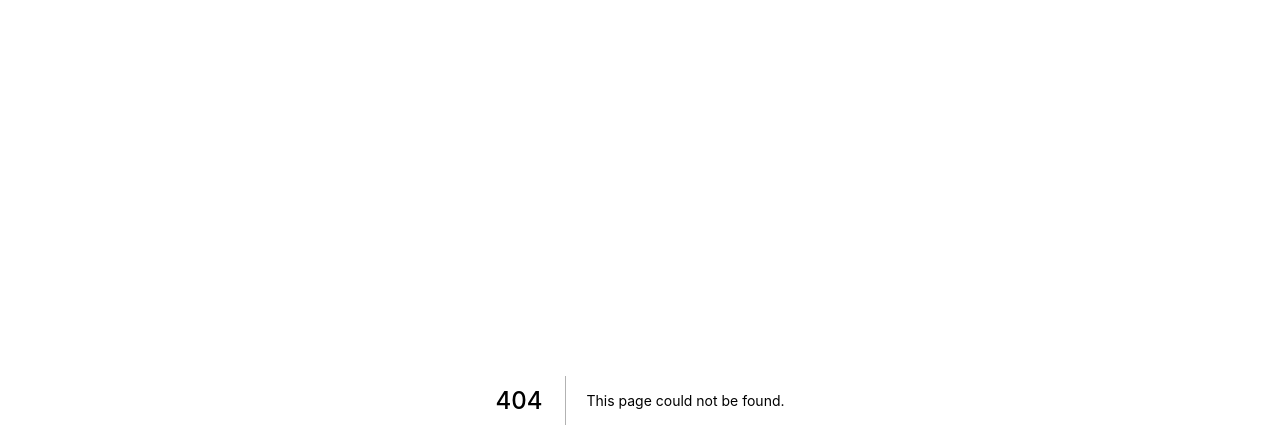
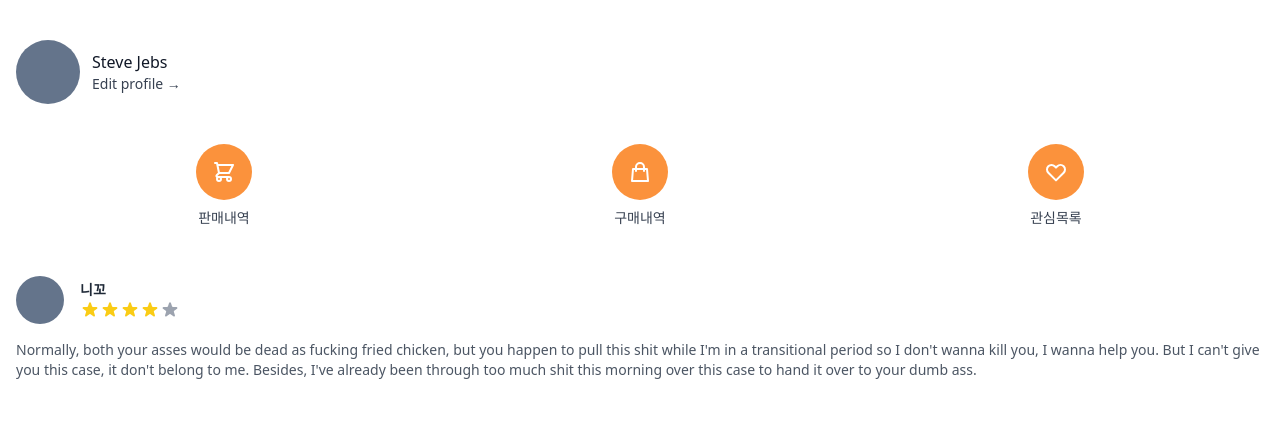
Before and after one commit to olyesung/carrot-market, a Next.js app: page /profile in a window 1280 px wide. Before the commit this address had no page. Shown: the top 448 px of the page. Built offline with nearby package versions, Linux system fonts and the light colour scheme.

Commit message:
2.11 Profile

```diff
--- /dev/null
+++ b/pages/profile/index.tsx
@@ -0,0 +1,147 @@
+import type { NextPage } from "next";
+
+const Profile: NextPage = () => {
+  return (
+    <div className="py-10 px-4">
+      <div className="flex items-center space-x-3">
+        <div className="w-16 h-16 bg-slate-500 rounded-full" />
+        <div className="flex flex-col">
+          <span className="font-medium text-gray-900">Steve Jebs</span>
+          <span className="text-sm text-gray-700">Edit profile &rarr;</span>
+        </div>
+      </div>
+      <div className="mt-10 flex justify-around">
+        <div className="flex flex-col items-center">
+          <div className="w-14 h-14 text-white bg-orange-400 rounded-full flex items-center justify-center">
+            <svg
+              className="w-6 h-6"
+              fill="none"
+              stroke="currentColor"
+              viewBox="0 0 24 24"
+              xmlns="http://www.w3.org/2000/svg"
+            >
+              <path
+                strokeLinecap="round"
+                strokeLinejoin="round"
+                strokeWidth="2"
+                d="M3 3h2l.4 2M7 13h10l4-8H5.4M7 13L5.4 5M7 13l-2.293 2.293c-.63.63-.184 1.707.707 1.707H17m0 0a2 2 0 100 4 2 2 0 000-4zm-8 2a2 2 0 11-4 0 2 2 0 014 0z"
+              ></path>
+            </svg>
+          </div>
+          <span className="text-sm mt-2 font-medium text-gray-700">
+            판매내역
+          </span>
+        </div>
+        <div className="flex flex-col items-center">
+          <div className="w-14 h-14 text-white bg-orange-400 rounded-full flex items-center justify-center">
+            <svg
+              className="w-6 h-6"
+              fill="none"
+              stroke="currentColor"
+              viewBox="0 0 24 24"
+              xmlns="http://www.w3.org/2000/svg"
+            >
+              <path
+                strokeLinecap="round"
+                strokeLinejoin="round"
+                strokeWidth="2"
+                d="M16 11V7a4 4 0 00-8 0v4M5 9h14l1 12H4L5 9z"
+              ></path>
+            </svg>
+          </div>
+          <span className="text-sm mt-2 font-medium text-gray-700">
+            구매내역
+          </span>
+        </div>
+        <div className="flex flex-col items-center">
+          <div className="w-14 h-14 text-white bg-orange-400 rounded-full flex items-center justify-center">
+            <svg
+              className="w-6 h-6"
+              fill="none"
+              stroke="currentColor"
+              viewBox="0 0 24 24"
+              xmlns="http://www.w3.org/2000/svg"
+            >
+              <path
+                strokeLinecap="round"
+                strokeLinejoin="round"
+                strokeWidth="2"
+                d="M4.318 6.318a4.5 4.5 0 000 6.364L12 20.364l7.682-7.682a4.5 4.5 0 00-6.364-6.364L12 7.636l-1.318-1.318a4.5 4.5 0 00-6.364 0z"
+              ></path>
+            </svg>
+          </div>
+          <span className="text-sm mt-2 font-medium text-gray-700">
+            관심목록
+          </span>
+        </div>
+      </div>
+      <div className="mt-12">
+        <div className="flex space-x-4 items-center">
+          <div className="w-12 h-12 rounded-full bg-slate-500" />
+          <div>
+            <h4 className="text-sm font-bold text-gray-800">니꼬</h4>
+            <div className="flex items-center">
+              <svg
+                className="text-yellow-400 h-5 w-5"
+                xmlns="http://www.w3.org/2000/svg"
+                viewBox="0 0 20 20"
+                fill="currentColor"
+                aria-hidden="true"
+              >
+                <path d="M9.049 2.927c.3-.921 1.603-.921 1.902 0l1.07 3.292a1 1 0 00.95.69h3.462c.969 0 1.371 1.24.588 1.81l-2.8 2.034a1 1 0 00-.364 1.118l1.07 3.292c.3.921-.755 1.688-1.54 1.118l-2.8-2.034a1 1 0 00-1.175 0l-2.8 2.034c-.784.57-1.838-.197-1.539-1.118l1.07-3.292a1 1 0 00-.364-1.118L2.98 8.72c-.783-.57-.38-1.81.588-1.81h3.461a1 1 0 00.951-.69l1.07-3.292z" />
+              </svg>
+              <svg
+                className="text-yellow-400 h-5 w-5"
+                xmlns="http://www.w3.org/2000/svg"
+                viewBox="0 0 20 20"
+                fill="currentColor"
+                aria-hidden="true"
+              >
+                <path d="M9.049 2.927c.3-.921 1.603-.921 1.902 0l1.07 3.292a1 1 0 00.95.69h3.462c.969 0 1.371 1.24.588 1.81l-2.8 2.034a1 1 0 00-.364 1.118l1.07 3.292c.3.921-.755 1.688-1.54 1.118l-2.8-2.034a1 1 0 00-1.175 0l-2.8 2.034c-.784.57-1.838-.197-1.539-1.118l1.07-3.292a1 1 0 00-.364-1.118L2.98 8.72c-.783-.57-.38-1.81.588-1.81h3.461a1 1 0 00.951-.69l1.07-3.292z" />
+              </svg>
+              <svg
+                className="text-yellow-400 h-5 w-5"
+                xmlns="http://www.w3.org/2000/svg"
+                viewBox="0 0 20 20"
+                fill="currentColor"
+                aria-hidden="true"
+              >
+                <path d="M9.049 2.927c.3-.921 1.603-.921 1.902 0l1.07 3.292a1 1 0 00.95.69h3.462c.969 0 1.371 1.24.588 1.81l-2.8 2.034a1 1 0 00-.364 1.118l1.07 3.292c.3.921-.755 1.688-1.54 1.118l-2.8-2.034a1 1 0 00-1.175 0l-2.8 2.034c-.784.57-1.838-.197-1.539-1.118l1.07-3.292a1 1 0 00-.364-1.118L2.98 8.72c-.783-.57-.38-1.81.588-1.81h3.461a1 1 0 00.951-.69l1.07-3.292z" />
+              </svg>
+              <svg
+                className="text-yellow-400 h-5 w-5"
+                xmlns="http://www.w3.org/2000/svg"
+                viewBox="0 0 20 20"
+                fill="currentColor"
+                aria-hidden="true"
+              >
+                <path d="M9.049 2.927c.3-.921 1.603-.921 1.902 0l1.07 3.292a1 1 0 00.95.69h3.462c.969 0 1.371 1.24.588 1.81l-2.8 2.034a1 1 0 00-.364 1.118l1.07 3.292c.3.921-.755 1.688-1.54 1.118l-2.8-2.034a1 1 0 00-1.175 0l-2.8 2.034c-.784.57-1.838-.197-1.539-1.118l1.07-3.292a1 1 0 00-.364-1.118L2.98 8.72c-.783-.57-.38-1.81.588-1.81h3.461a1 1 0 00.951-.69l1.07-3.292z" />
+              </svg>
+              <svg
+                className="text-gray-400 h-5 w-5"
+                xmlns="http://www.w3.org/2000/svg"
+                viewBox="0 0 20 20"
+                fill="currentColor"
+                aria-hidden="true"
+              >
+                <path d="M9.049 2.927c.3-.921 1.603-.921 1.902 0l1.07 3.292a1 1 0 00.95.69h3.462c.969 0 1.371 1.24.588 1.81l-2.8 2.034a1 1 0 00-.364 1.118l1.07 3.292c.3.921-.755 1.688-1.54 1.118l-2.8-2.034a1 1 0 00-1.175 0l-2.8 2.034c-.784.57-1.838-.197-1.539-1.118l1.07-3.292a1 1 0 00-.364-1.118L2.98 8.72c-.783-.57-.38-1.81.588-1.81h3.461a1 1 0 00.951-.69l1.07-3.292z" />
+              </svg>
+            </div>
+          </div>
+        </div>
+        <div className="mt-4 text-gray-600 text-sm">
+          <p>
+            Normally, both your asses would be dead as fucking fried chicken,
+            but you happen to pull this shit while I&apos;m in a transitional
+            period so I don&apos;t wanna kill you, I wanna help you. But I
+            can&apos;t give you this case, it don&apos;t belong to me. Besides,
+            I&apos;ve already been through too much shit this morning over this
+            case to hand it over to your dumb ass.
+          </p>
+        </div>
+      </div>
+    </div>
+  );
+};
+
+export default Profile;
```
